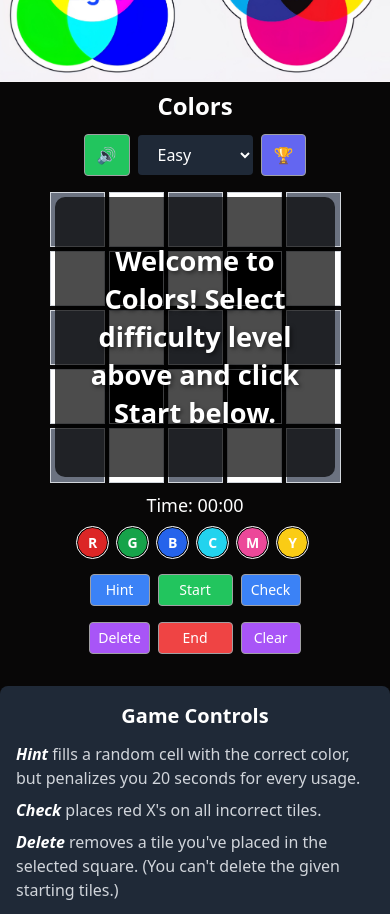
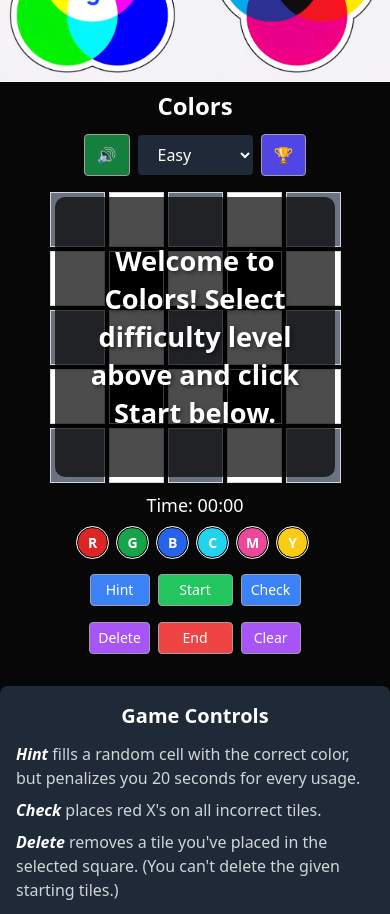
Before and after one commit to schlajo/colors-game, a React (Vite) app: page / in a window 390 px wide. Shown: the part 1280-2194 px from the top of the page. Built offline with nearby package versions, Linux system fonts and the light colour scheme; no server answers.

Commit message:
Made it so mute button was responsive even when game wasn't going on.  Also made it a little darker green so you can see the speaker icon better.

```diff
--- a/src/App.jsx
+++ b/src/App.jsx
@@ -44,6 +44,12 @@ import {
 
 const App = () => {
   const [board, setBoard] = useState(null);
+  const [soundEnabled, setSoundEnabled] = useState(true);
+
+  // Initialize sound state on component mount
+  useEffect(() => {
+    setSoundEnabled(isSoundEnabled());
+  }, []);
   const [solutionBoard, setSolutionBoard] = useState([]);
   const [selectedCell, setSelectedCell] = useState(null);
   const [isGameWon, setIsGameWon] = useState(false);
@@ -880,8 +886,9 @@ const App = () => {
             <li>
               Use the provided{" "}
               <strong className="text-white">Color-Mixing Rules</strong> to fill
-              all the white cells with colors that would result from the surrounding gray cells.  Fill all the gray cells with
-              colors that will mix to produce the colors in the white cells.
+              all the white cells with colors that would result from the
+              surrounding gray cells. Fill all the gray cells with colors that
+              will mix to produce the colors in the white cells.
             </li>
             <br></br>
             <li>
@@ -937,6 +944,7 @@ const App = () => {
             <button
               onClick={() => {
                 const newSoundState = toggleSound();
+                setSoundEnabled(newSoundState);
                 console.log("Sound toggled:", newSoundState ? "ON" : "OFF");
                 // Initialize audio context on first user interaction
                 if (newSoundState) {
@@ -944,13 +952,13 @@ const App = () => {
                 }
               }}
               className={`px-3 py-2 text-white rounded transition-colors ${
-                isSoundEnabled()
-                  ? "bg-green-500 hover:bg-green-600"
+                soundEnabled
+                  ? "bg-green-700 hover:bg-green-800"
                   : "bg-gray-500 hover:bg-gray-600"
               }`}
-              title={isSoundEnabled() ? "Sound: ON" : "Sound: OFF"}
+              title={soundEnabled ? "Sound: ON" : "Sound: OFF"}
             >
-              {isSoundEnabled() ? "🔊" : "🔇"}
+              {soundEnabled ? "🔊" : "🔇"}
             </button>
             <select
               value={difficulty}
@@ -967,7 +975,7 @@ const App = () => {
                 console.log("Leaderboard button clicked");
                 setShowLeaderboard(true);
               }}
-              className="px-3 py-2 bg-indigo-500 text-white rounded hover:bg-indigo-600 transition-colors"
+              className="px-3 py-2 bg-indigo-600 text-white rounded hover:bg-indigo-700 transition-colors"
               title="View Leaderboard"
             >
               🏆
```
